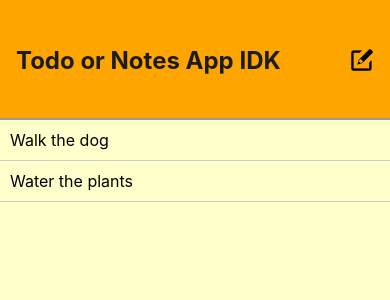
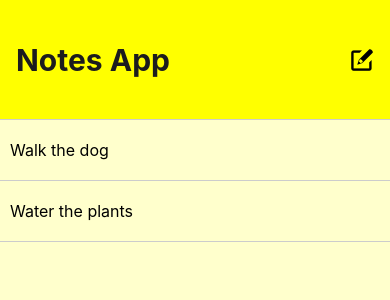
Before and after one commit to yjsoon/code_exp2022_notes_app, a React Native app: screen / in a window 390 px wide. Shown: the top 300 px of the page. Built offline with nearby package versions, Linux system fonts and the light colour scheme; what expo-sqlite would draw is missing.

Commit message:
Added Modal Stack Navigator

```diff
--- a/App.js
+++ b/App.js
@@ -50,9 +50,15 @@ function NotesScreen({ navigation }) {
   function renderItem({ item }) {
     return (
       <View
-        style={{ padding: 10, borderBottomColor: "#ccc", borderBottomWidth: 1 }}
+        style={{
+          padding: 10,
+          paddingTop: 20,
+          paddingBottom: 20,
+          borderBottomColor: "#ccc",
+          borderBottomWidth: 1
+        }}
       >
-        <Text style={{ fontSize: 16 }}>{item.title}</Text>
+        <Text style={{ fontSize: 16, textAlign: 'left' }}>{item.title}</Text>
       </View>
     );
   }
@@ -68,29 +74,55 @@ function NotesScreen({ navigation }) {
   );
 }
 
+const InnerStack = createStackNavigator();
+
+function NotesStack() {
+  return (
+    <InnerStack.Navigator>
+      <InnerStack.Screen
+        name="Notes"
+        component={NotesScreen}
+        options={{
+          headerTitle: "Notes App",
+          headerTitleStyle: {
+            fontWeight: "bold",
+            fontSize: 30
+          },
+          headerStyle: {
+            height: 120,
+            backgroundColor: "yellow",
+            borderBottomColor: "#ccc",
+            borderBottomWidth: 1
+          }
+        }}
+      />
+    </InnerStack.Navigator>
+  )
+}
+
+function AddScreen({ navigation }) {
+  return (
+    <View style={{ flex: 1, alignItems: 'center', justifyContent: 'center' }}>
+      <Text>This is the add screen</Text>
+      <TouchableOpacity onPress={() => navigation.goBack()} style={{ padding: 10 }}>
+        <Text style={{ color: "orange" }}>Dismiss</Text>
+      </TouchableOpacity>
+    </View>
+  )
+}
+
 const Stack = createStackNavigator();
 
 export default function App() {
   return (
     <NavigationContainer>
-      <Stack.Navigator>
+      <Stack.Navigator mode="modal" headerMode="none">
         <Stack.Screen
-          name="Notes"
-          component={NotesScreen}
-          options={{
-            title: "Todo or Notes App IDK",
-            headerTitleStyle: {
-              fontWeight: "bold",
-              fontSize: 24,
-            },
-            headerStyle: {
-              backgroundColor: "orange",
-              height: 120,
-              borderBottomColor: "#999",
-              borderBottomWidth: 2,
-            },
-          }}
+          name="Notes Stack"
+          component={NotesStack}
+          options={{ headerShown: false }}
         />
+        <Stack.Screen name="Add Note" component={AddScreen} />
       </Stack.Navigator>
     </NavigationContainer>
   );
--- a/package.json
+++ b/package.json
@@ -21,7 +21,8 @@
     "react-native": "0.68.2",
     "react-native-safe-area-context": "4.2.4",
     "react-native-screens": "~3.11.1",
-    "react-native-web": "0.17.7"
+    "react-native-web": "0.17.7",
+    "react-native-gesture-handler": "~2.2.1"
   },
   "devDependencies": {
     "@babel/core": "^7.12.9"
```
Also changed, not shown: 1 other file (tests, documents, lock files or other folders).
